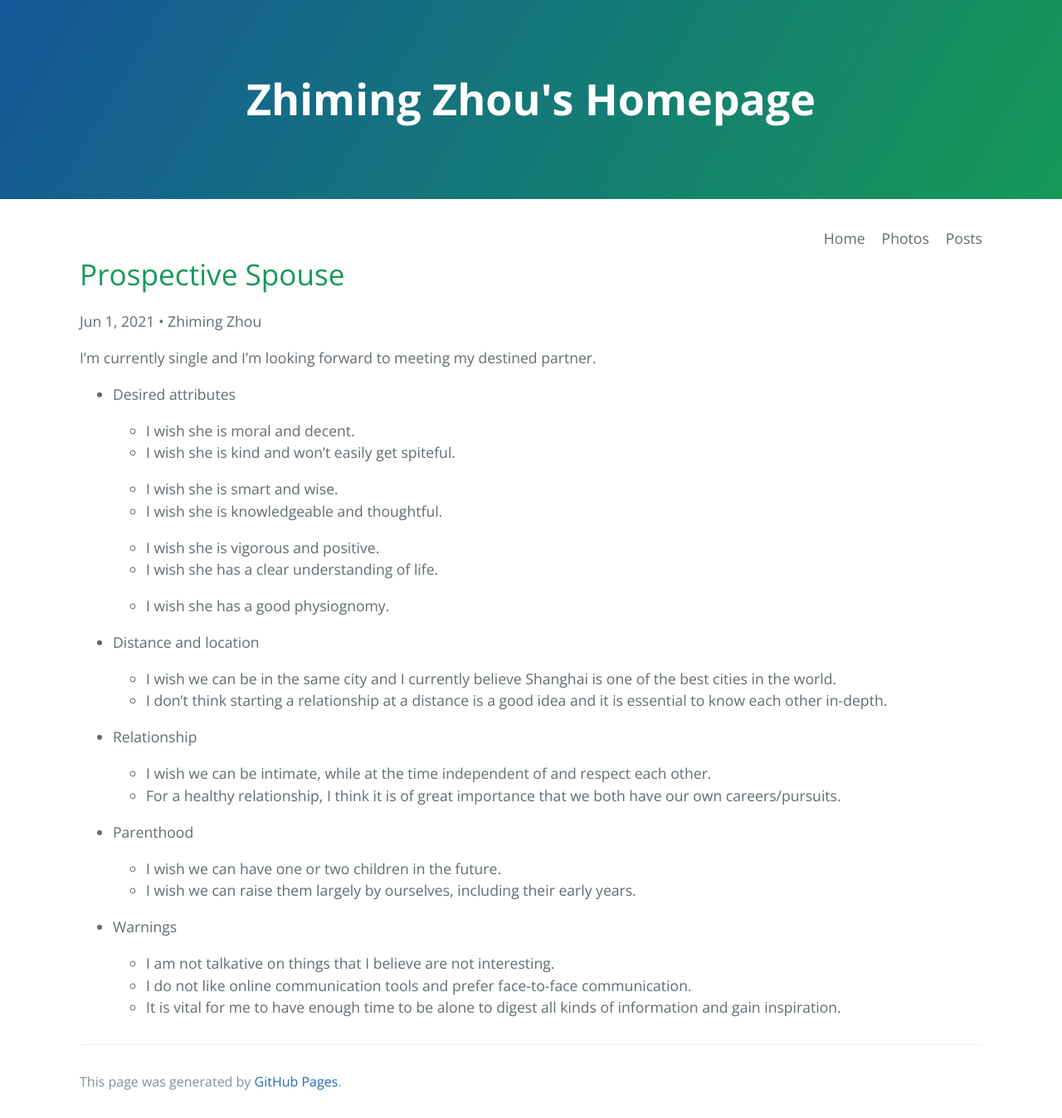
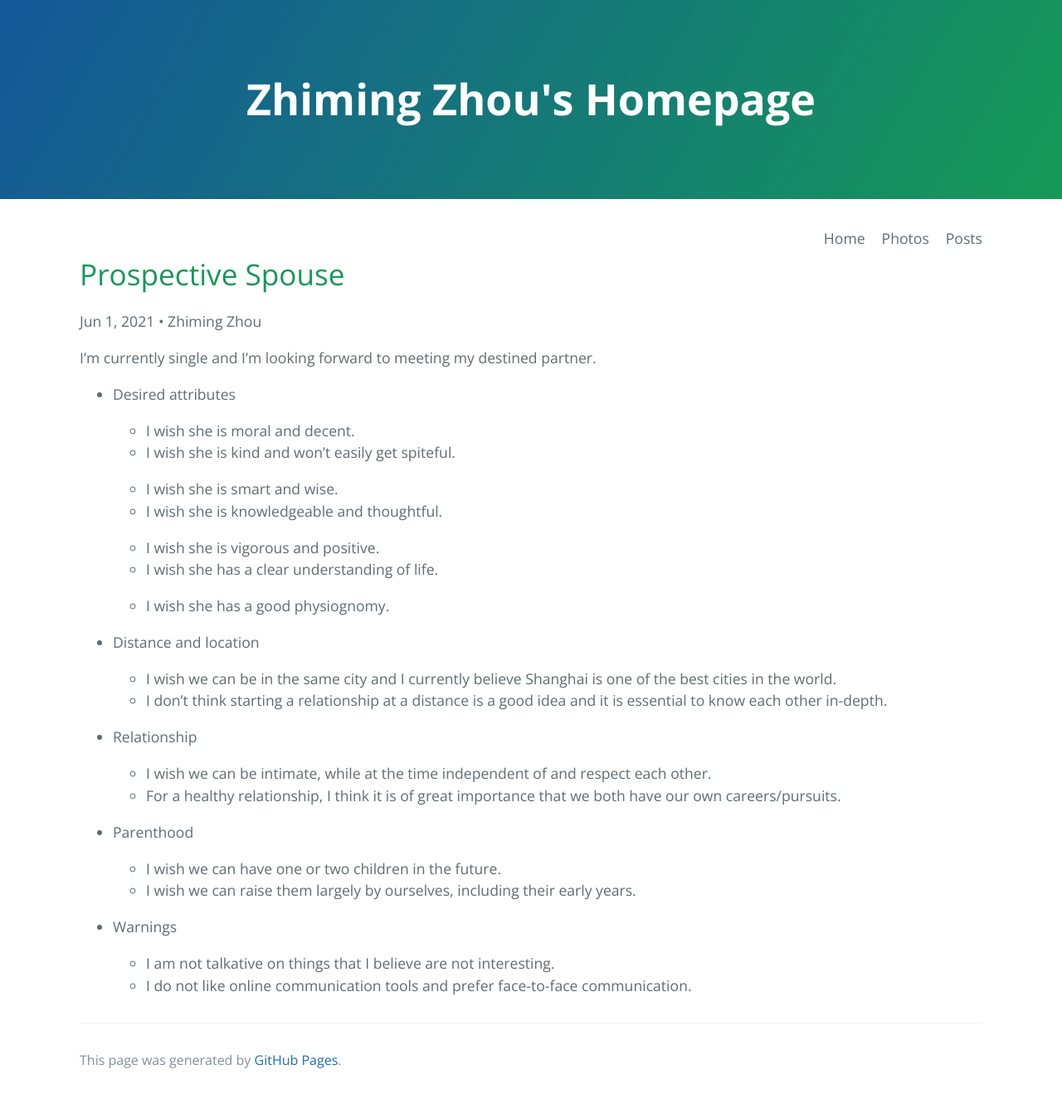
Before and after one commit to ZhimingZhou/zhimingzhou.github.io, a Jekyll site: the page built from _posts/2021-10-11-Prospective-Spouse.md, in a window 1280 px wide. Shown: the whole page at 83% size. Built offline with Jekyll 4.4.1, drawn with Linux system fonts in a browser that asks for light colours; comment, search, counter and statistics services are not loaded; after the commit the page ends 1322 px from its top, so only the background shows below that.

Commit message:
Update 2021-10-11-Prospective-Spouse.md

```diff
--- a/_posts/2021-10-11-Prospective-Spouse.md
+++ b/_posts/2021-10-11-Prospective-Spouse.md
@@ -45,4 +45,3 @@ I'm currently single and I'm looking forward to meeting my destined partner.
 
   - I am not talkative on things that I believe are not interesting.
   - I do not like online communication tools and prefer face-to-face communication.
-  - It is vital for me to have enough time to be alone to digest all kinds of information and gain inspiration.
```
